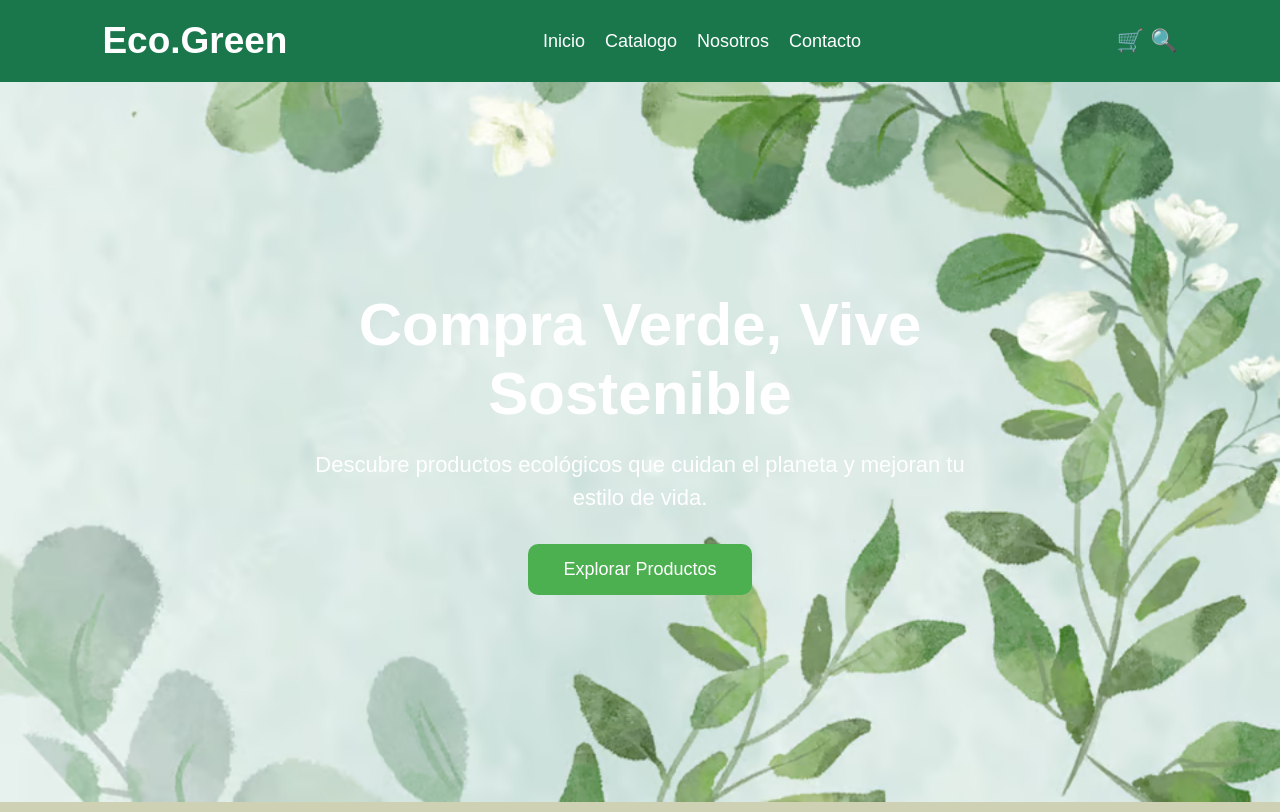
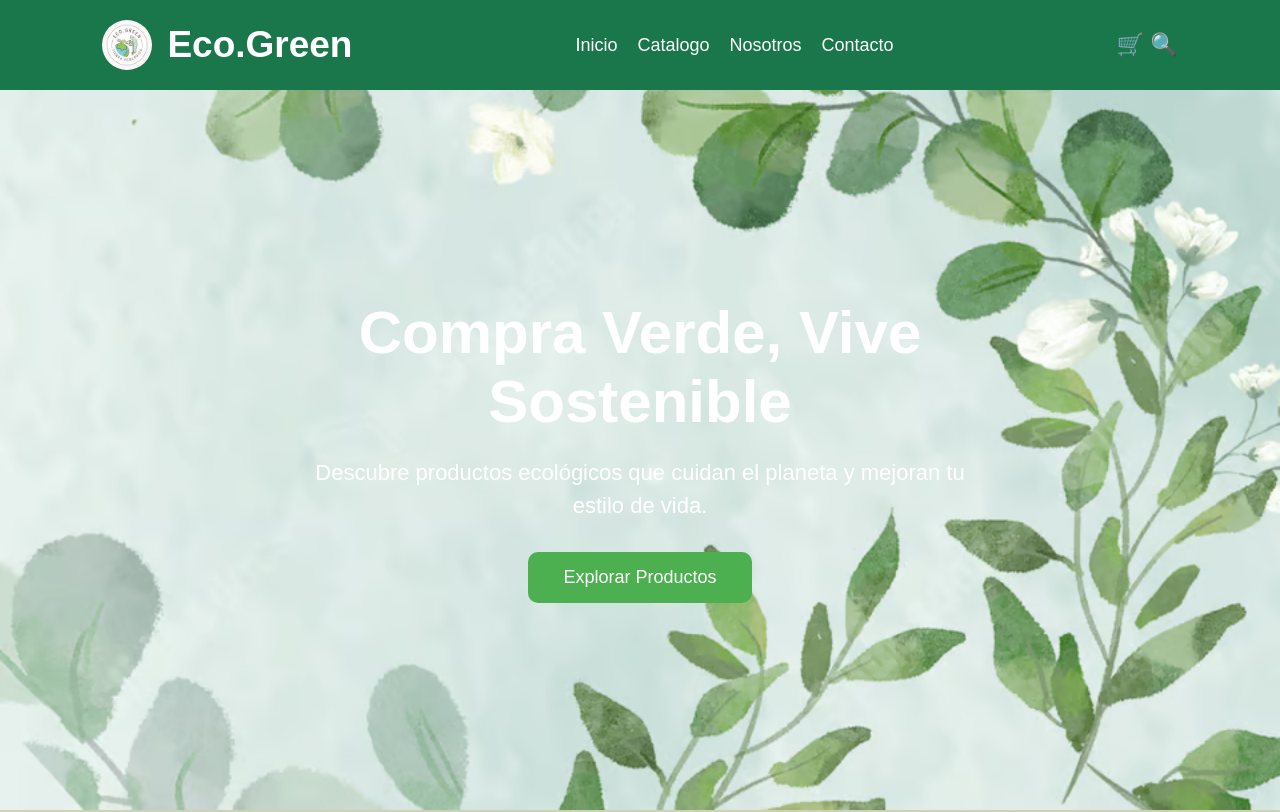
Before and after one commit to Sofi11017/proyecto-final-HTML-y-CSS, a plain HTML site: page index.html in a window 1280 px wide. Shown: the top 812 px of the page. Drawn offline with Linux system fonts and the light colour scheme.

Commit message:
feat: agregar logo en header y favicon en todas las paginas

```diff
--- a/catalogo.html
+++ b/catalogo.html
@@ -5,6 +5,7 @@
     <meta charset="UTF-8">
     <meta name="viewport" content="width=device-width, initial-scale=1.0">
     <title>Catálogo | Eco.Green</title>
+    <link rel="icon" type="image/png" href="img/logo.png">
     <link rel="stylesheet" href="css/catalogo.css">
 </head>
 
@@ -12,7 +13,8 @@
 
     <header>
         <div class="logo">
-            <h2>Eco.Green</h2>
+            <img src="img/logo.png" alt="Eco.Green" class="logo-img">
+            <span>Eco.Green</span>
         </div>
         <nav>
             <a href="index.html">Inicio</a>
--- a/css/catalogo.css
+++ b/css/catalogo.css
@@ -23,6 +23,16 @@ header {
 .logo {
     font-size: 28px;
     font-weight: bold;
+    color: white;
+    display: flex;
+    align-items: center;
+    gap: 10px;
+}
+
+.logo-img {
+    height: 40px;
+    width: auto;
+    border-radius: 50%;
 }
 
 nav a {
--- a/css/contacto.css
+++ b/css/contacto.css
@@ -23,6 +23,15 @@ header {
     color: white;
     font-size: 30px;
     font-weight: bold;
+    display: flex;
+    align-items: center;
+    gap: 12px;
+}
+
+.logo-img {
+    height: 40px;
+    width: auto;
+    border-radius: 50%;
 }
 
 nav {
--- a/css/nosotros.css
+++ b/css/nosotros.css
@@ -23,6 +23,15 @@ header {
     color: white;
     font-size: 30px;
     font-weight: bold;
+    display: flex;
+    align-items: center;
+    gap: 12px;
+}
+
+.logo-img {
+    height: 40px;
+    width: auto;
+    border-radius: 50%;
 }
 
 nav {
--- a/css/styles.css
+++ b/css/styles.css
@@ -29,6 +29,15 @@ header {
     color: white;
     font-size: 37px;
     font-weight: bold;
+    display: flex;
+    align-items: center;
+    gap: 15px;
+}
+
+.logo-img {
+    height: 50px;
+    width: auto;
+    border-radius: 50%;
 }
 
 nav {
--- a/index.html
+++ b/index.html
@@ -5,10 +5,17 @@
     <meta charset="UTF-8">
     <meta name="viewport" content="width=device-width, initial-scale=1.0">
     <title>Eco.Green</title>
+    <link rel="icon" type="image/png" href="img/logo.png">
     <link rel="stylesheet" href="css/styles.css">
+</head>
+
+<body>
     <header>
 
-        <div class="logo">Eco.Green</div>
+        <div class="logo">
+            <img src="img/logo.png" alt="Eco.Green" class="logo-img">
+            <span>Eco.Green</span>
+        </div>
 
         <nav>
             <a href="index.html">Inicio</a>
```
Also changed, not shown: contacto.html (+5 -1 lines), nosotros.html (+5 -1 lines), img/logo.png (added).
